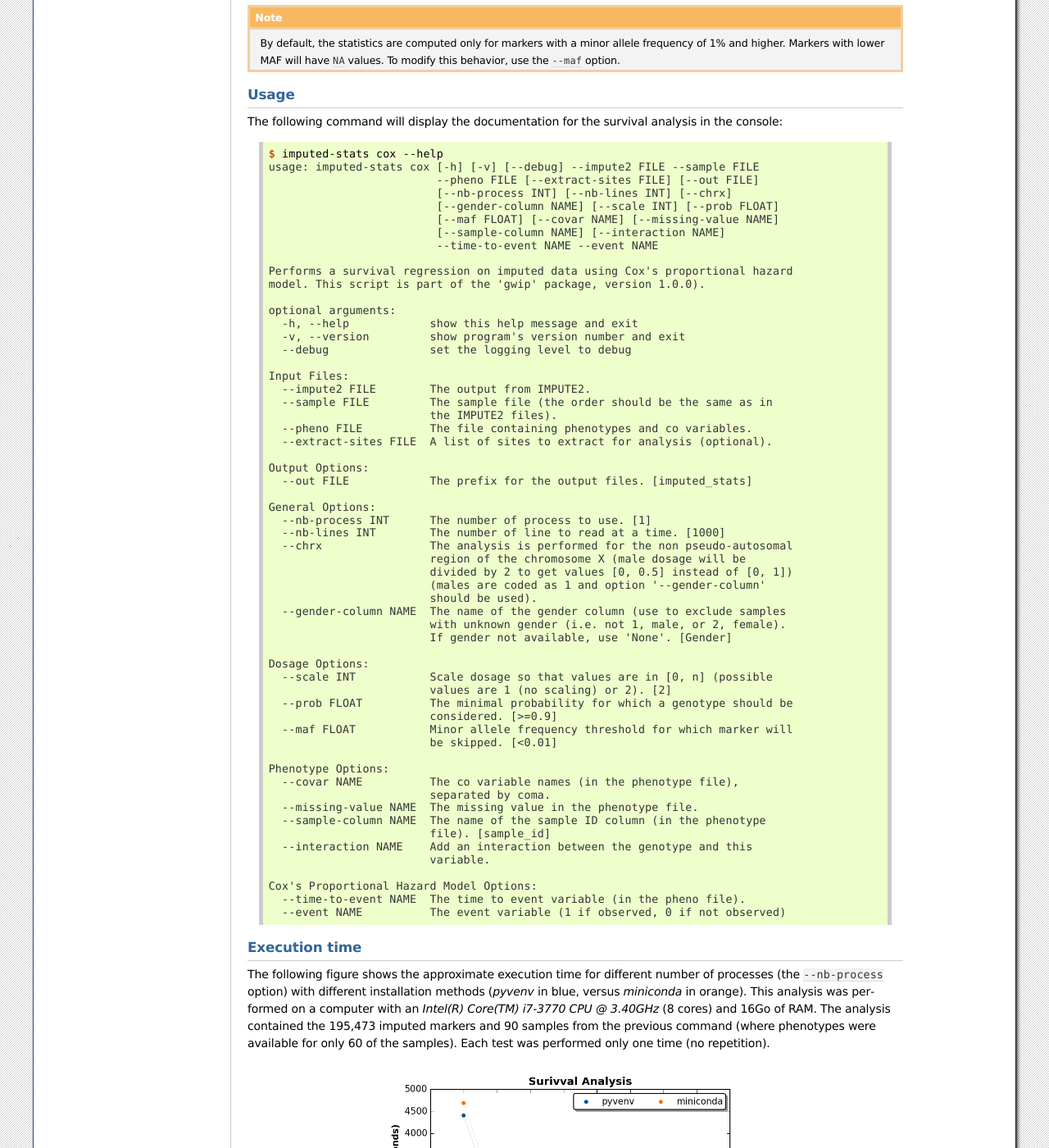
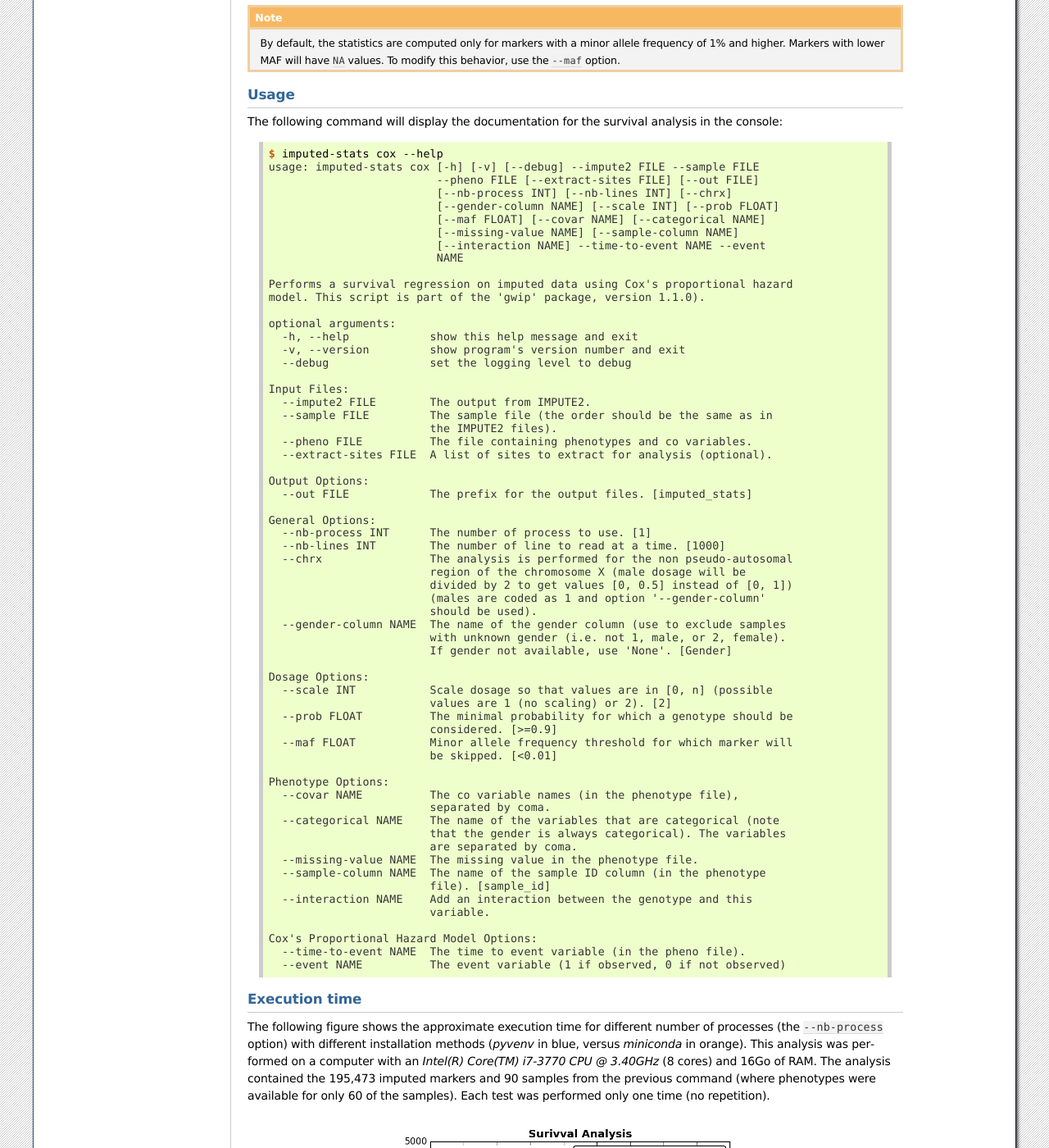
Before and after one commit to pgxcentre/genipe, a Sphinx documentation site: the page built from docs/tutorials/tutorial_cox.rst, in a window 1280 px wide and 1400 px high, scrolled down 2861 px. Shown: the whole window at 82% size. Built offline with Sphinx 7.4.7, drawn with Linux system fonts in a browser that asks for light colours; the version number could not be read and is left out.

Commit message:
Updated usage in documentation

```diff
--- a/docs/tutorials/tutorial_cox.rst
+++ b/docs/tutorials/tutorial_cox.rst
@@ -226,12 +226,13 @@ in the console:
                             --pheno FILE [--extract-sites FILE] [--out FILE]
                             [--nb-process INT] [--nb-lines INT] [--chrx]
                             [--gender-column NAME] [--scale INT] [--prob FLOAT]
-                            [--maf FLOAT] [--covar NAME] [--missing-value NAME]
-                            [--sample-column NAME] [--interaction NAME]
-                            --time-to-event NAME --event NAME
+                            [--maf FLOAT] [--covar NAME] [--categorical NAME]
+                            [--missing-value NAME] [--sample-column NAME]
+                            [--interaction NAME] --time-to-event NAME --event
+                            NAME
 
    Performs a survival regression on imputed data using Cox's proportional hazard
-   model. This script is part of the 'gwip' package, version 1.0.0).
+   model. This script is part of the 'gwip' package, version 1.1.0).
 
    optional arguments:
      -h, --help            show this help message and exit
@@ -271,6 +272,9 @@ in the console:
    Phenotype Options:
      --covar NAME          The co variable names (in the phenotype file),
                            separated by coma.
+     --categorical NAME    The name of the variables that are categorical (note
+                           that the gender is always categorical). The variables
+                           are separated by coma.
      --missing-value NAME  The missing value in the phenotype file.
      --sample-column NAME  The name of the sample ID column (in the phenotype
                            file). [sample_id]
--- a/docs/tutorials/tutorial_extract.rst
+++ b/docs/tutorials/tutorial_extract.rst
@@ -236,7 +236,7 @@ analysis in the console:
                             [--rate FLOAT]
 
    Extract imputed markers located in a specific genomic region. This script is
-   part of the 'gwip' package, version 1.0.0).
+   part of the 'gwip' package, version 1.1.0).
 
    optional arguments:
      -h, --help            show this help message and exit
--- a/docs/tutorials/tutorial_mixedlm.rst
+++ b/docs/tutorials/tutorial_mixedlm.rst
@@ -300,6 +300,8 @@ effects analysis in the console:
 
    Linear Mixed Effects Options:
      --pheno-name NAME     The phenotype.
+     --use-ml              Fit the standard likelihood using maximum likelihood
+                           (ML) estimation instead of REML (default is REML).
 
 
 .. _mixedlm-tut-execution-time:
```
Also changed, not shown: other parts of docs/tutorials/tutorial_mixedlm.rst (+1 -1 lines), docs/tutorials/tutorial_linear.rst (+7 -3 lines), docs/tutorials/tutorial_logistic.rst (+7 -3 lines).
